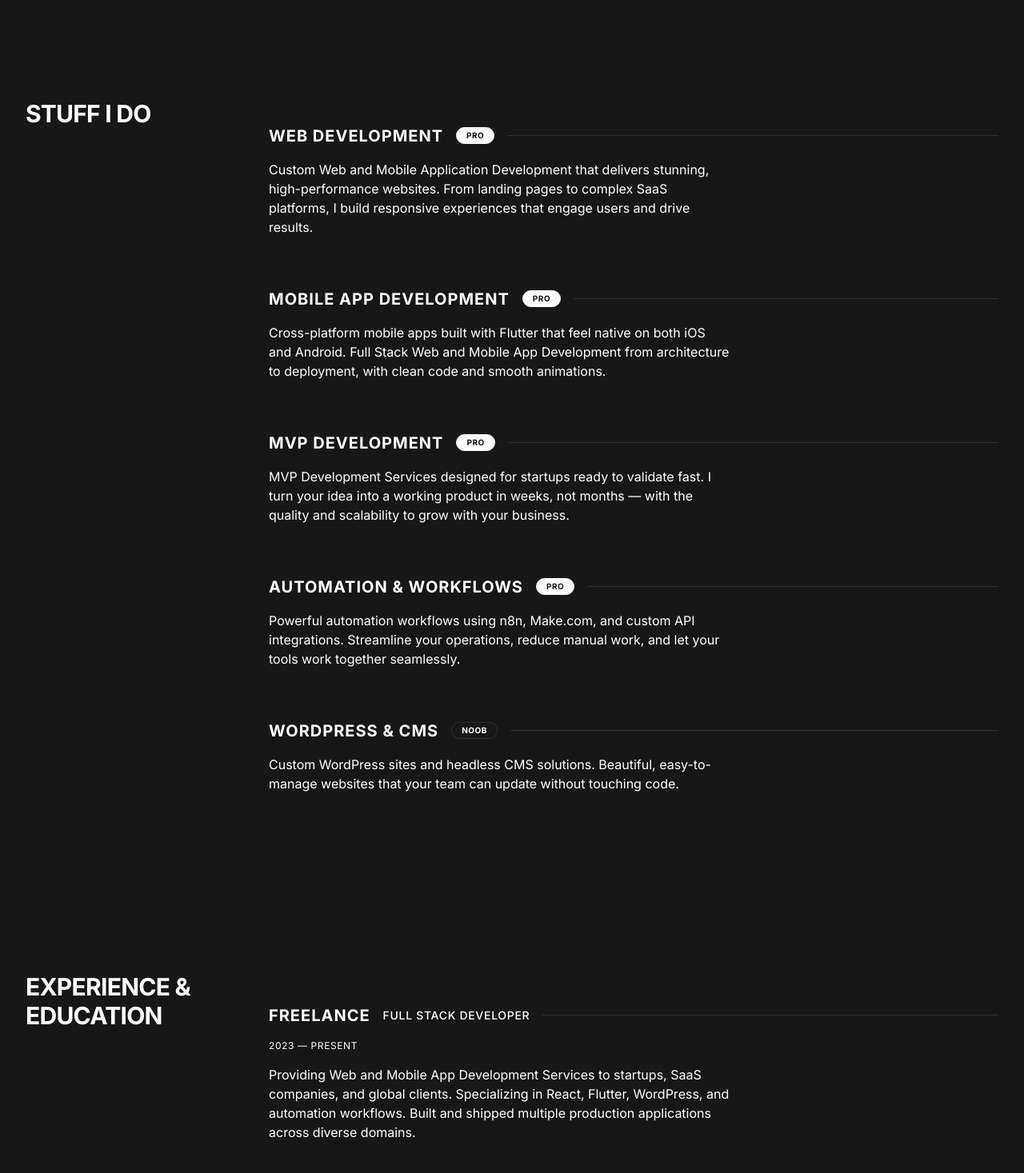
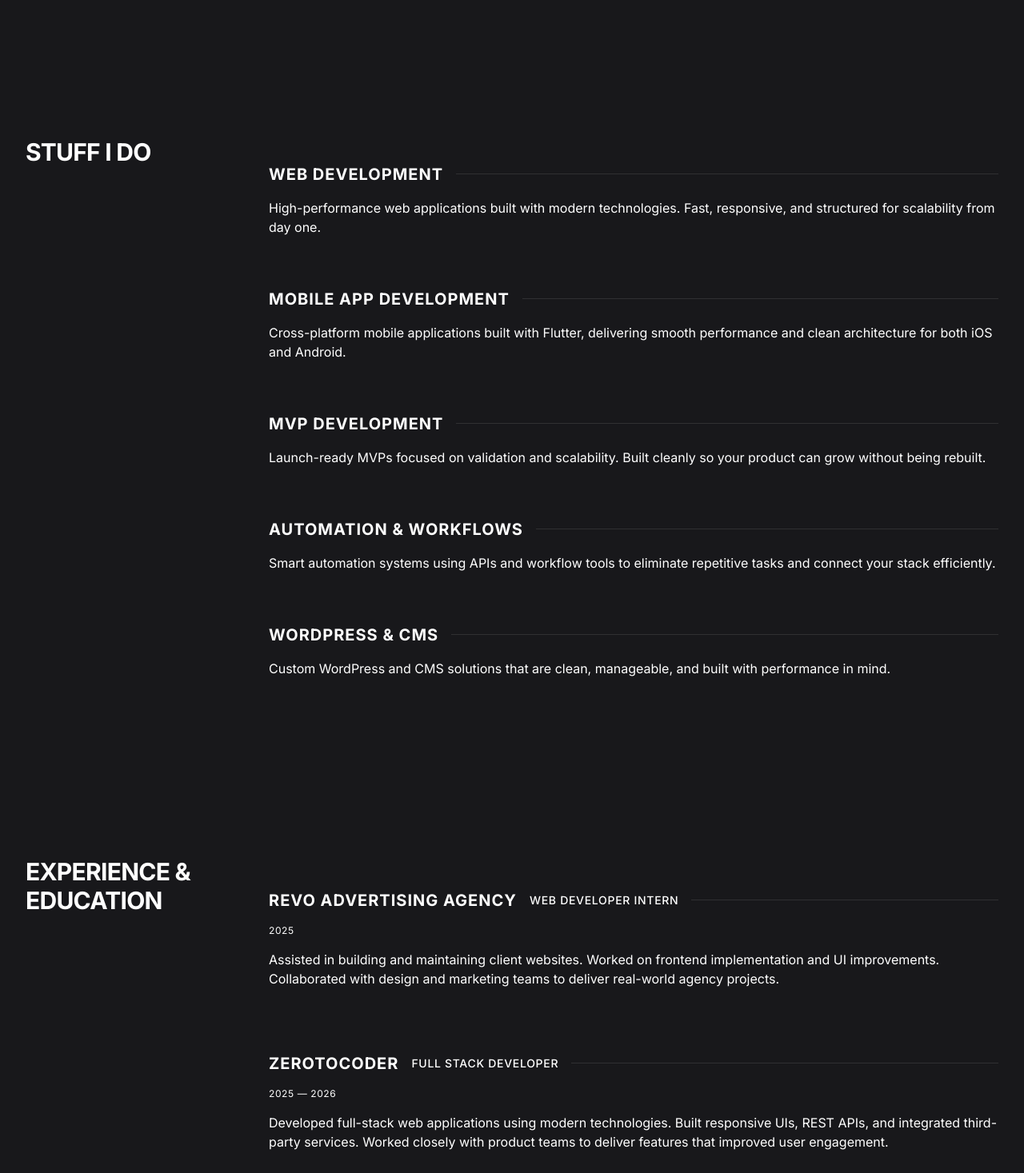
Before and after one commit to oelbouha/new-portfolio, a React (Vite) app in the folder app/: page /about in a window 1280 px wide. Shown: the part 1330-2797 px from the top of the page at 80% size. Built offline with nearby package versions, Linux system fonts and the light colour scheme.

Commit message:
portfolio is done

```diff
--- a/app/package.json
+++ b/app/package.json
@@ -51,6 +51,7 @@
     "react-day-picker": "^9.13.0",
     "react-dom": "^19.2.0",
     "react-hook-form": "^7.70.0",
+    "react-icons": "^5.5.0",
     "react-resizable-panels": "^4.2.2",
     "react-router-dom": "^7.13.0",
     "recharts": "^2.15.4",
--- a/app/src/components/ThemeToggle.tsx
+++ b/app/src/components/ThemeToggle.tsx
@@ -7,7 +7,7 @@ export function ThemeToggle() {
     return (
         <button
             onClick={toggleTheme}
-            className="relative w-14 h-7 bg-card border border-border rounded-full transition-colors hover:border-accent/50"
+            className="relative w-14 h-7 bg-transparent border border-accent/60 rounded-full transition-colors hover:border-accent/90"
             aria-label="Toggle theme"
         >
             <div
--- a/app/src/components/layout/Footer.tsx
+++ b/app/src/components/layout/Footer.tsx
@@ -1,68 +1,55 @@
-import { CTAButton } from '@/components/shared/CTAButton';
 import { Github, Linkedin, Mail } from 'lucide-react';
 
 export function Footer() {
+  const socialLinks = [
+    {
+      href: 'https://github.com/oelbouha',
+      icon: Github,
+      label: 'GitHub',
+    },
+    {
+      href: 'https://www.linkedin.com/in/outman-elbouhali-55bb56270/',
+      icon: Linkedin,
+      label: 'LinkedIn',
+    },
+    {
+      href: 'mailto:outmanelbouhali5@gmail.com',
+      icon: Mail,
+      label: 'Email',
+    },
+  ];
+
   return (
-    <footer>
-      {/* CTA Section */}
-        <div className="w-full px-4 sm:px-6 lg:px-8 py-20">
-        <div className="text-center mb-12">
-          <h2 className="text-3xl sm:text-4xl md:text-5xl font-medium text-foreground mb-4">
-            Let's Build Something Amazing
-          </h2>
-          <p className="text-xl sm:text-2xl text-foreground-secondary mb-8">
-            Ready to bring your ideas to life?
-          </p>
-          <p className="text-3xl sm:text-4xl font-medium text-accent mb-10">
-            Get In Touch
-          </p>
-          <CTAButton variant="primary" size="lg" showArrow>
-            Contact Me
-          </CTAButton>
+    <footer className="w-full px-8 md:px-10 py-8 md:py-10 text-sm">
+      <div className="flex flex-col md:flex-row justify-between items-center gap-6 md:gap-4">
+        {/* Social Icons */}
+        <div className="flex items-center gap-2">
+          {socialLinks.map(({ href, icon: Icon, label }) => (
+            <a
+              key={label}
+              href={href}
+              target={href.startsWith('mailto') ? undefined : '_blank'}
+              rel={href.startsWith('mailto') ? undefined : 'noopener noreferrer'}
+              className="w-10 h-10 bg-secondary rounded-full flex items-center justify-center shadow-md text-foreground hover:bg-accent hover:text-background transition-all duration-300"
+              aria-label={label}
+            >
+              <Icon className="w-[18px] h-[18px]" />
+            </a>
+          ))}
         </div>
 
-        {/* Social Links */}
-        <div className="flex justify-center gap-4 mb-12">
-          <a
-            href="https://github.com/oelbouha"
-            target="_blank"
-            rel="noopener noreferrer"
-            className="w-12 h-12 flex items-center justify-center rounded-full bg-secondary/50 text-foreground hover:bg-accent hover:text-background transition-all duration-300"
-            aria-label="GitHub"
-          >
-            <Github className="w-5 h-5" />
-          </a>
-          <a
-            href="https://www.linkedin.com/in/outman-elbouhali-55bb56270/"
-            target="_blank"
-            rel="noopener noreferrer"
-            className="w-12 h-12 flex items-center justify-center rounded-full bg-secondary/50 text-foreground hover:bg-accent hover:text-background transition-all duration-300"
-            aria-label="LinkedIn"
-          >
-            <Linkedin className="w-5 h-5" />
-          </a>
-          <a
-            href="mailto:outmanelbouhali5@gmail.com"
-            className="w-12 h-12 flex items-center justify-center rounded-full bg-secondary/50 text-foreground hover:bg-accent hover:text-background transition-all duration-300"
-            aria-label="Email"
-          >
-            <Mail className="w-5 h-5" />
-          </a>
-        </div>
-
-        {/* Contact Info */}
-        <div className="text-center max-w-3xl mx-auto mb-12">
-          <h3 className="text-lg font-medium text-foreground mb-2">Tétouan, Morocco</h3>
-          <p className="text-foreground-secondary text-sm mb-1">outmanelbouhali5@gmail.com</p>
-          <p className="text-foreground-secondary text-sm">Full Stack Developer</p>
-        </div>
+        {/* Email Link */}
+        <a
+          href="mailto:outmanelbouhali5@gmail.com"
+          className="text-foreground-secondary hover:text-foreground transition-colors duration-300 hover:underline"
+        >
+          outmanelbouhali5@gmail.com
+        </a>
 
         {/* Copyright */}
-        <div className="text-center pt-8  border-border/50">
-          <p className="text-sm text-foreground-tertiary">
-            © {new Date().getFullYear()} Outman Elbouhali. All Rights Reserved.
-          </p>
-        </div>
+        <span className="text-foreground-tertiary">
+          Outman Elbouhali {new Date().getFullYear()}© All rights reserved
+        </span>
       </div>
     </footer>
   );
--- a/app/src/components/shared/CTAButton.tsx
+++ b/app/src/components/shared/CTAButton.tsx
@@ -1,6 +1,6 @@
 import React from 'react';
 import { cn } from '@/lib/utils';
-import { ArrowUpRight } from 'lucide-react';
+import { BsArrowRight } from 'react-icons/bs';
 
 interface CTAButtonProps {
   children: React.ReactNode;
@@ -24,8 +24,8 @@ export function CTAButton({
   const baseStyles = "inline-flex items-center justify-center gap-2 font-medium rounded-full transition-all duration-300";
 
   const variants = {
-    primary: "bg-[#fbbf24] text-black hover:brightness-110 hover:scale-[1.02] active:scale-[0.98]",
-    secondary: "bg-secondary/50 text-foreground border border-border hover:bg-secondary/70 hover:scale-[1.02] active:scale-[0.98]",
+    primary: "cta-fill-hover bg-[#fbbf24] text-black active:scale-[0.98]",
+    secondary: "cta-fill-hover bg-secondary/50 text-foreground border border-border active:scale-[0.98]",
     ghost: "bg-transparent text-foreground hover:text-[#4ade80] transition-colors"
   };
 
@@ -48,8 +48,10 @@ export function CTAButton({
         className
       )}
     >
-      {children}
-      {showArrow && <ArrowUpRight className="w-4 h-4" />}
+      <span className="relative z-[1] inline-flex items-center gap-2">
+        {children}
+        {showArrow && <BsArrowRight className="w-4 h-4" />}
+      </span>
     </Component>
   );
 }
--- a/app/src/index.css
+++ b/app/src/index.css
@@ -8,26 +8,26 @@
 @layer base {
     :root {
         /* Dark theme (default) */
-    --background: 0 0% 9%;
+        --background: 240 6% 10%;
         --background-secondary: 0 0% 11%;
         --foreground: 0 0% 100%;
         --foreground-secondary: 0 0% 63%;
         --foreground-tertiary: 0 0% 42%;
-    --accent: 142 71% 58%;
-    --accent-secondary: 142 76% 45%;
+        --accent: 121 74% 64%;
+        --accent-secondary: 121 74% 50%;
         --card: 0 0% 11%;
         --card-foreground: 0 0% 100%;
         --popover: 0 0% 11%;
         --popover-foreground: 0 0% 100%;
-    --primary: 142 71% 58%;
-    --primary-foreground: 0 0% 9%;
+        --primary: 121 74% 64%;
+        --primary-foreground: 240 6% 10%;
         --secondary: 0 0% 15%;
         --secondary-foreground: 0 0% 100%;
         --muted: 0 0% 15%;
         --muted-foreground: 0 0% 63%;
         --border: 0 0% 100% / 0.1;
         --input: 0 0% 100% / 0.1;
-    --ring: 142 71% 58%;
+        --ring: 121 74% 64%;
         --radius: 0.75rem;
         --cta: 43 96% 56%;
     }
@@ -104,6 +104,72 @@
         -webkit-background-clip: text;
         -webkit-text-fill-color: transparent;
         background-clip: text;
+    }
+
+    /* CTA Button Fill Hover Effect (left-to-right) */
+    .cta-fill-hover {
+        position: relative;
+        overflow: hidden;
+    }
+
+    .cta-fill-hover::before {
+        content: '';
+        position: absolute;
+        inset: 0;
+        background: hsl(var(--accent));
+        transform: translateX(-101%);
+        transition: transform 0.5s cubic-bezier(0.65, 0, 0.35, 1);
+        z-index: 0;
+        border-radius: inherit;
+    }
+
+    .cta-fill-hover:hover::before {
+        transform: translateX(0);
+    }
+
+    .cta-fill-hover:hover {
+        color: hsl(var(--primary-foreground));
+    }
+
+    /* Outlined CTA Button: white bg + dark text on dark, transparent + border on light */
+    .cta-btn-outline {
+        background: #ffffff;
+        color: #000000;
+        border: 1.5px solid #000000;
+    }
+
+    [data-theme="light"] .cta-btn-outline {
+        background: transparent;
+        color: #000000;
+        border: 1.5px solid #000000;
+    }
+
+    /* Service card background: dark mode = #454545, light mode = #E8E8E8 */
+    .service-card-bg {
+        background: #454545;
+        color: #ffffff;
+    }
+
+    [data-theme="light"] .service-card-bg {
+        background: #E8E8E8;
+        color: #000000;
+    }
+
+    /* Service card text colors for light mode */
+    .service-card-title {
+        color: #ffffff;
+    }
+
+    [data-theme="light"] .service-card-title {
+        color: #2E2E2E;
+    }
+
+    .service-card-category {
+        color: #e8e8e8;
+    }
+
+    [data-theme="light"] .service-card-category {
+        color: #161616;
     }
 }
 
@@ -531,7 +597,9 @@
     padding: 10px;
 }
 
-.menu-close-btn:hover {}
+.menu-close-btn:hover {
+    opacity: 0.8;
+}
 
 /* Menu Navigation — Centered */
 .fullscreen-menu-nav {
--- a/app/src/pages/About.tsx
+++ b/app/src/pages/About.tsx
@@ -2,7 +2,8 @@ import { useState } from 'react';
 import { motion, type Easing } from 'framer-motion';
 import { ThemeToggle } from '@/components/ThemeToggle';
 import { FullscreenMenu } from '@/components/layout/FullscreenMenu';
-import { CTAButton } from '@/components/shared/CTAButton';
+import { Footer } from '@/components/layout/Footer';
+import { BsArrowRight } from 'react-icons/bs';
 
 const fadeIn = {
   hidden: { opacity: 0 },
@@ -26,48 +27,56 @@ const services = [
     title: 'WEB DEVELOPMENT',
     level: 'PRO',
     description:
-      'Custom Web and Mobile Application Development that delivers stunning, high-performance websites. From landing pages to complex SaaS platforms, I build responsive experiences that engage users and drive results.',
+      'High-performance web applications built with modern technologies. Fast, responsive, and structured for scalability from day one.',
   },
   {
     title: 'MOBILE APP DEVELOPMENT',
     level: 'PRO',
     description:
-      'Cross-platform mobile apps built with Flutter that feel native on both iOS and Android. Full Stack Web and Mobile App Development from architecture to deployment, with clean code and smooth animations.',
+      'Cross-platform mobile applications built with Flutter, delivering smooth performance and clean architecture for both iOS and Android.',
   },
   {
     title: 'MVP DEVELOPMENT',
     level: 'PRO',
     description:
-      'MVP Development Services designed for startups ready to validate fast. I turn your idea into a working product in weeks, not months — with the quality and scalability to grow with your business.',
+      'Launch-ready MVPs focused on validation and scalability. Built cleanly so your product can grow without being rebuilt.',
   },
   {
     title: 'AUTOMATION & WORKFLOWS',
     level: 'PRO',
     description:
-      'Powerful automation workflows using n8n, Make.com, and custom API integrations. Streamline your operations, reduce manual work, and let your tools work together seamlessly.',
+      'Smart automation systems using APIs and workflow tools to eliminate repetitive tasks and connect your stack efficiently.',
   },
   {
     title: 'WORDPRESS & CMS',
     level: 'NOOB',
     description:
-      'Custom WordPress sites and headless CMS solutions. Beautiful, easy-to-manage websites that your team can update without touching code.',
+      'Custom WordPress and CMS solutions that are clean, manageable, and built with performance in mind.',
   },
 ];
 
 const experience = [
+  // {
+  //   company: 'FREELANCE',
+  //   location: 'REMOTE, WORLDWIDE',
+  //   role: 'FULL STACK DEVELOPER',
+  //   period: '2023 — PRESENT',
+  //   description:
+  //     'Designing and developing full-stack applications for clients and personal products.\n\nResponsible for:\n• Application architecture\n• Frontend development (React)\n• Backend APIs and business logic\n• Cross-platform mobile apps (Flutter)\n• Deployment and production setup',
+  // },
   {
-    company: 'FREELANCE',
-    location: 'REMOTE, WORLDWIDE',
-    role: 'FULL STACK DEVELOPER',
-    period: '2023 — PRESENT',
+    company: 'REVO ADVERTISING AGENCY',
+    location: 'MOROCCO',
+    role: 'WEB DEVELOPER INTERN',
+    period: '2025',
     description:
-      'Providing Web and Mobile App Development Services to startups, SaaS companies, and global clients. Specializing in React, Flutter, WordPress, and automation workflows. Built and shipped multiple production applications across diverse domains.',
+      'Assisted in building and maintaining client websites. Worked on frontend implementation and UI improvements. Collaborated with design and marketing teams to deliver real-world agency projects.',
   },
   {
     company: 'ZEROTOCODER',
     location: 'REMOTE',
     role: 'FULL STACK DEVELOPER',
-    period: '2023 — 2024',
+    period: '2025 — 2026',
     description:
       'Developed full-stack web applications using modern technologies. Built responsive UIs, REST APIs, and integrated third-party services. Worked closely with product teams to deliver features that improved user engagement.',
   },
@@ -75,7 +84,7 @@ const experience = [
     company: '1337 (42 NETWORK)',
     location: 'MOROCCO',
     role: 'SOFTWARE ENGINEERING STUDENT',
-    period: '2021 — PRESENT',
+    period: '2022 — PRESENT',
     description:
       'Intensive peer-to-peer learning program covering systems programming, algorithms, networking, and full-stack development in C, C++, and modern web technologies. Built projects like Webserv (HTTP server), Inception (Docker), and multiplayer Pong.',
   },
@@ -134,8 +143,7 @@ export default function About() {
 
           {/* Oval Profile Photo — like bdsn.club reference */}
           <motion.div
-            className="mt-8 w-52 h-64 sm:w-64 sm:h-80 md:w-72 md:h-[22rem] overflow-hidden"
-            style={{ borderRadius: '40% 40% 40% 40% / 50% 50% 50% 50%' }}
+            className="mt-8 w-52 h-80 sm:w-64 sm:h-96 md:w-72 md:h-[28rem] overflow-hidden rounded-[8rem]"
             initial={{ opacity: 0, y: 40 }}
             animate={{ opacity: 1, y: 0 }}
             transition={{ duration: 0.8, delay: 0.3, ease: [0.16, 1, 0.3, 1] }}
@@ -158,10 +166,7 @@ export default function About() {
               viewport={{ once: true }}
               transition={{ duration: 0.7 }}
             >
-              BASED IN MOROCCO, I'M A FULL STACK DEVELOPER WITH A SERIOUS OBSESSION FOR
-              BUILDING PREMIUM DIGITAL PRODUCTS. I SPECIALIZE IN WEB DESIGN, MOBILE APP DEVELOPMENT,
-              AND AUTOMATION — BASICALLY, TURNING YOUR IDEAS INTO SOMETHING YOUR USERS WILL
-              ACTUALLY LOVE WITHOUT NEEDING A MANUAL THE SIZE OF A DICTIONARY.
+              BASED IN MOROCCO, I'M A FULL STACK DEVELOPER BUILDING CLEAN, SCALABLE WEB AND MOBILE APPLICATIONS. I WORK ACROSS THE FULL STACK — FROM UI DESIGN TO BACKEND ARCHITECTURE AND DEPLOYMENT.
             </motion.p>
 
             <motion.p
@@ -171,9 +176,7 @@ export default function About() {
               viewport={{ once: true }}
               transition={{ duration: 0.6, delay: 0.2 }}
             >
-              I'm on a mission to help startups and businesses launch faster with Full Stack Web
-              and Mobile App Development — building products that are not just functional, but
-              memorable enough that your users will keep coming back.
+              With a strong foundation from 1337 (42 Network), I approach development with a systems mindset: clean architecture, performance awareness, and maintainable code. Whether it's a web platform, a mobile app, or an automation workflow, I build solutions that are ready for production.
             </motion.p>
 
             <motion.a
@@ -220,22 +223,14 @@ export default function About() {
                     viewport={{ once: true, margin: '-50px' }}
                     transition={{ duration: 0.5, delay: index * 0.08 }}
                   >
-                    {/* Title + badge + line divider in one row */}
+                    {/* Title + line divider in one row */}
                     <div className="flex items-center gap-4 mb-4">
                       <h3 className="text-lg sm:text-xl font-bold tracking-wider text-foreground uppercase whitespace-nowrap">
                         {service.title}
                       </h3>
-                      <span
-                        className={`px-3 py-0.5 text-[10px] font-bold uppercase tracking-wider rounded-full border whitespace-nowrap ${service.level === 'PRO'
-                          ? 'bg-foreground text-background border-foreground'
-                          : 'bg-transparent text-foreground-secondary border-border'
-                          }`}
-                      >
-                        {service.level}
-                      </span>
                       <div className="flex-1 h-px bg-border"></div>
                     </div>
-                    <p className="text-sm sm:text-base text-foreground-secondary leading-relaxed max-w-xl">
+                    <p className="text-sm sm:text-base text-foreground-secondary leading-relaxed">
                       {service.description}
                     </p>
                   </motion.div>
@@ -244,6 +239,7 @@ export default function About() {
             </div>
           </div>
         </section>
+
 
         {/* ====== EXPERIENCE & EDUCATION SECTION ====== */}
         <section className="py-16 sm:py-24 px-4 sm:px-6 lg:px-8">
@@ -286,7 +282,7 @@ export default function About() {
                     <p className="text-xs text-foreground-secondary uppercase tracking-wider mb-4">
                       {exp.period}
                     </p>
-                    <p className="text-sm sm:text-base text-foreground-secondary leading-relaxed max-w-xl">
+                    <p className="text-sm sm:text-base text-foreground-secondary leading-relaxed whitespace-pre-line">
                       {exp.description}
                     </p>
                   </motion.div>
@@ -306,8 +302,8 @@ export default function About() {
               viewport={{ once: true }}
               transition={{ duration: 0.7 }}
             >
-              WELL, ASIDE FROM WRITING CODE, I'VE ALSO PLAYED A VITAL ROLE IN HELPING
-              STARTUPS LAUNCH AND SCALE THEIR PRODUCTS.
+              BEYOND WRITING CODE, I FOCUS ON BUILDING PRODUCTS
+              THAT ARE STRUCTURED, RELIABLE, AND READY FOR REAL USERS.
             </motion.p>
 
             <motion.p
@@ -336,19 +332,20 @@ export default function About() {
               viewport={{ once: true }}
               transition={{ duration: 0.6, delay: 0.3 }}
             >
-              <CTAButton variant="primary" size="lg" showArrow>
-                Contact Me
-              </CTAButton>
+              <a
+                href="mailto:outmanelbouhali5@gmail.com"
+                className="inline-flex items-center gap-3 px-8 py-4 bg-accent text-primary-foreground font-semibold rounded-full transition-all duration-300 hover:brightness-110 group"
+              >
+                <span className="inline-flex items-center gap-3">
+                  Contact Me
+                  <BsArrowRight className="w-5 h-5 transition-transform group-hover:translate-x-1" />
+                </span>
+              </a>
             </motion.div>
           </div>
         </section>
 
-        {/* Copyright only — no border, no full footer */}
-        <div className="text-center py-8 px-4">
-          <p className="text-sm text-foreground-tertiary">
-            © {new Date().getFullYear()} Outman Elbouhali. All Rights Reserved.
-          </p>
-        </div>
+        <Footer />
       </div>
 
       <FullscreenMenu isOpen={menuOpen} onClose={() => setMenuOpen(false)} />
--- a/app/src/pages/ProjectDetail.tsx
+++ b/app/src/pages/ProjectDetail.tsx
@@ -558,7 +558,7 @@ export default function ProjectDetail() {
         />
 
         {/* Back Button */}
-        <motion.div
+        {/* <motion.div
           initial={{ opacity: 0 }}
           animate={{ opacity: 1 }}
           transition={{ duration: 0.6, delay: 0.8 }}
@@ -570,8 +570,8 @@ export default function ProjectDetail() {
           >
             <ArrowRight className="w-5 h-5 rotate-180" />
             Back to Projects
-          </button>
-        </motion.div>
+          </button> */}
+        {/* </motion.div> */}
       </main>
 
       {/* Footer */}
```
Also changed, not shown: app/src/sections/home/CTASection.tsx (+16 -7 lines), app/src/sections/home/ServicesGrid.tsx (+10 -10 lines), 2 other files (tests, documents, lock files or other folders). Lines whose indentation alone changed are shown as unchanged.
